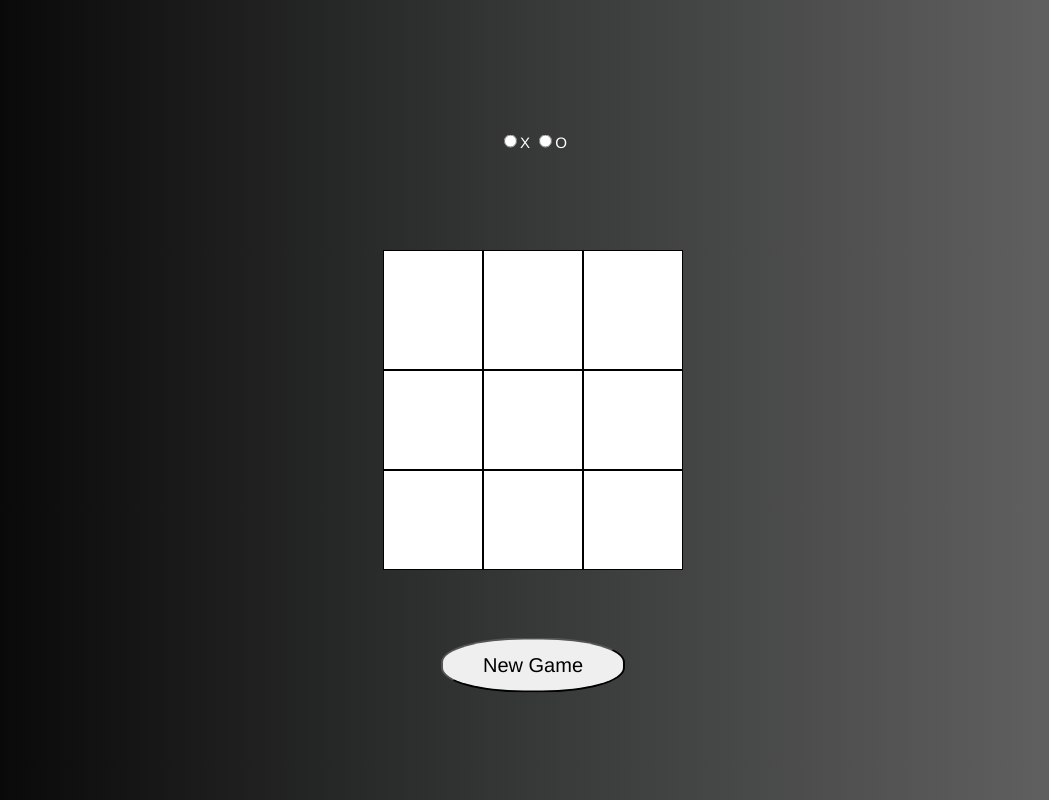
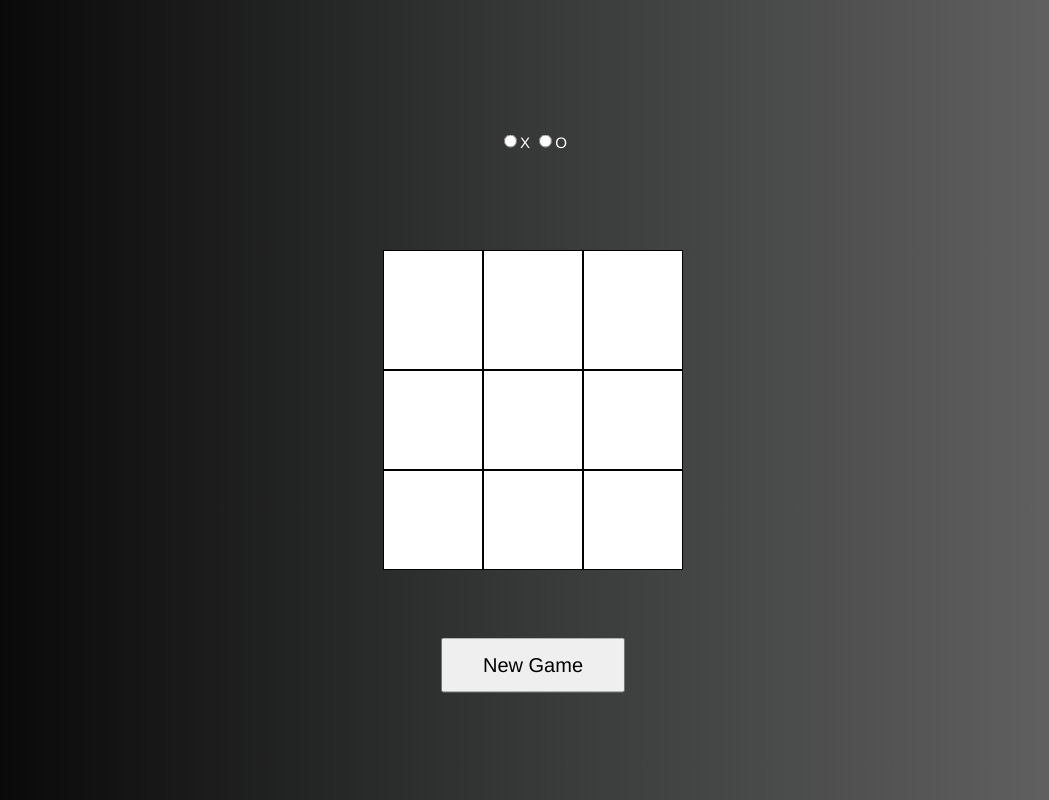
Before and after one commit to Splix1/TicTacToe, a plain HTML site: page index.html in a window 1280 px wide. Shown: the top 800 px of the page, without its empty margins (107-1156 px from the left). Drawn offline with Linux system fonts and the light colour scheme.

Commit message:
Update styles.css

```diff
--- a/styles.css
+++ b/styles.css
@@ -51,7 +51,6 @@ body {
     padding: 20px 40px;
     font-size: 20px;
     padding: 14px 40px;
-    border-radius: 45%;
 }
 
 .winner {
```
